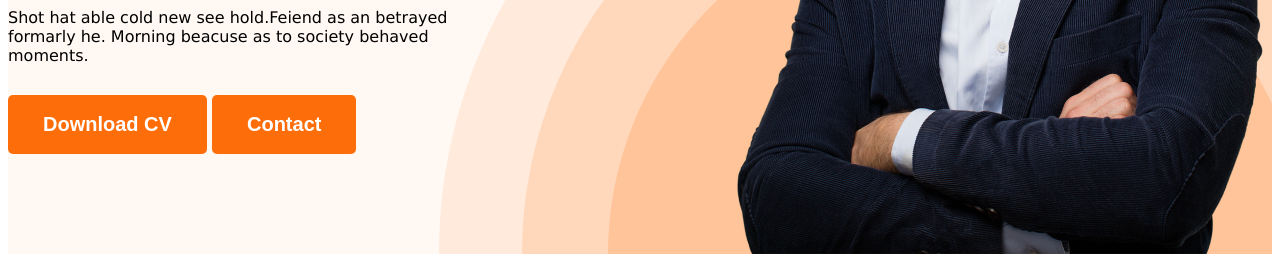
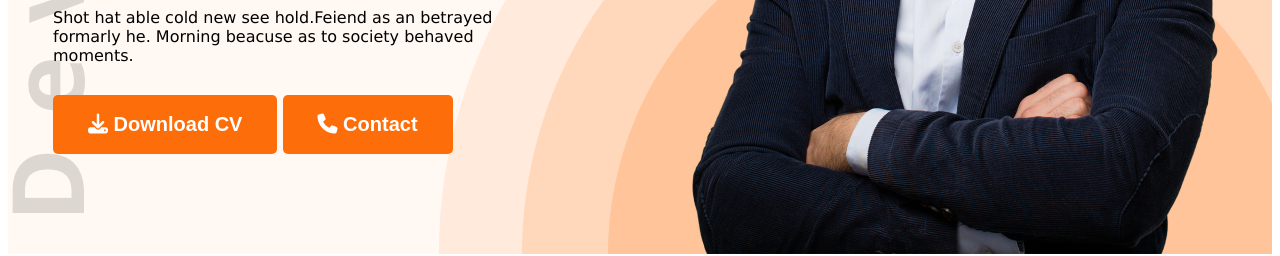
Before and after one commit to MehediHNayem/Developer-portfolio, a plain HTML site: page index.html in a window 1280 px wide. Shown: the part 558-814 px from the top of the page. Drawn offline with Linux system fonts and the light colour scheme.

Commit message:
added font awesome and banner

```diff
--- a/index.html
+++ b/index.html
@@ -6,6 +6,7 @@
     <title>Document</title>
 </head>
 <link rel="stylesheet" href="style.css">
+<script src="https://kit.fontawesome.com/e4eada70b1.js" crossorigin="anonymous"></script>
 <body>
         <header class="header">
             <nav>
@@ -24,8 +25,8 @@
                 <p class="banner-discription"> Shot hat able cold new see hold.Feiend as an betrayed formarly he.
                     Morning beacuse as to society behaved moments.
                 </p>
-                <button class= "btn-primary">Download CV</button>
-                <button class="btn-primary">Contact</button>
+                <button class= "btn-primary">  <i class="fa-solid fa-download"></i> Download CV</button>
+                <button class="btn-primary"> <i class="fa-solid fa-phone"> </i> Contact</button>
             </div>
             <img class="picture" src="./images/hardy.png" alt="">
 
@@ -160,7 +161,7 @@
                     </section>
 
                     <div class="download-cv">
-                            <button class="btn-primary">Download CV</button>
+                            <button class="btn-primary" ><i class="fa-solid fa-download"></i> Download CV</button>
 
                     </div>
         </main>
--- a/style.css
+++ b/style.css
@@ -46,9 +46,9 @@
 
 header {
     background-color: #fff8f3;
-    background-image: url('./images/header_bg.png') ;
+    background-image: url('./images/header_bg.png'), url("./images/developer.png");
     background-repeat: no-repeat;
-    background-position: bottom right;
+    background-position: bottom right, top left;
 }
 
 main {
@@ -63,7 +63,7 @@
     padding: 30px 30px 0px 1 50px;
     display: flex;
     align-items: center;
-    justify-content: space-between;
+    justify-content: space-around;
 }
 
 .banner-content {
```
